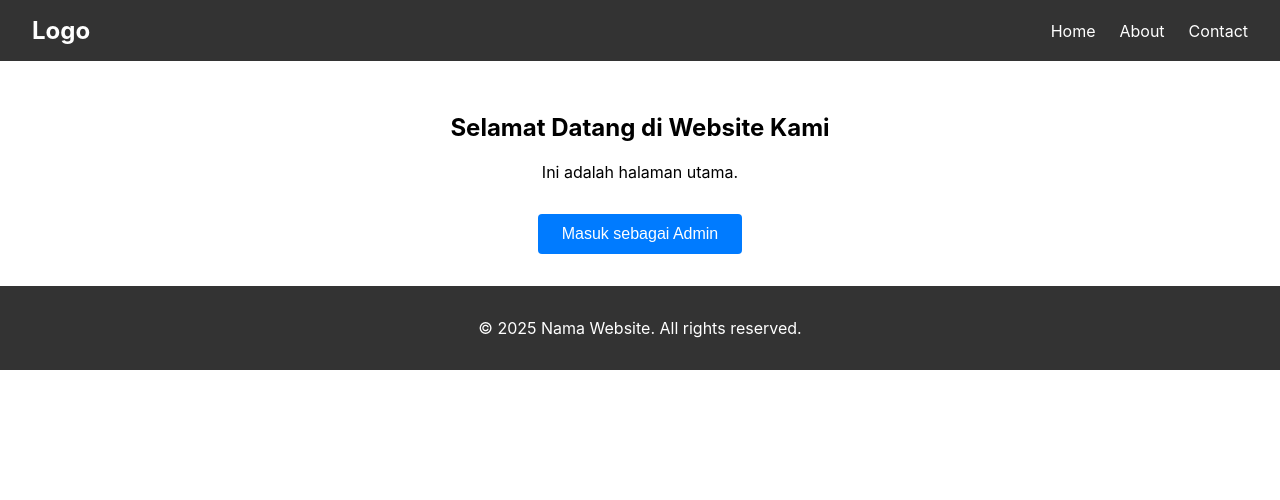
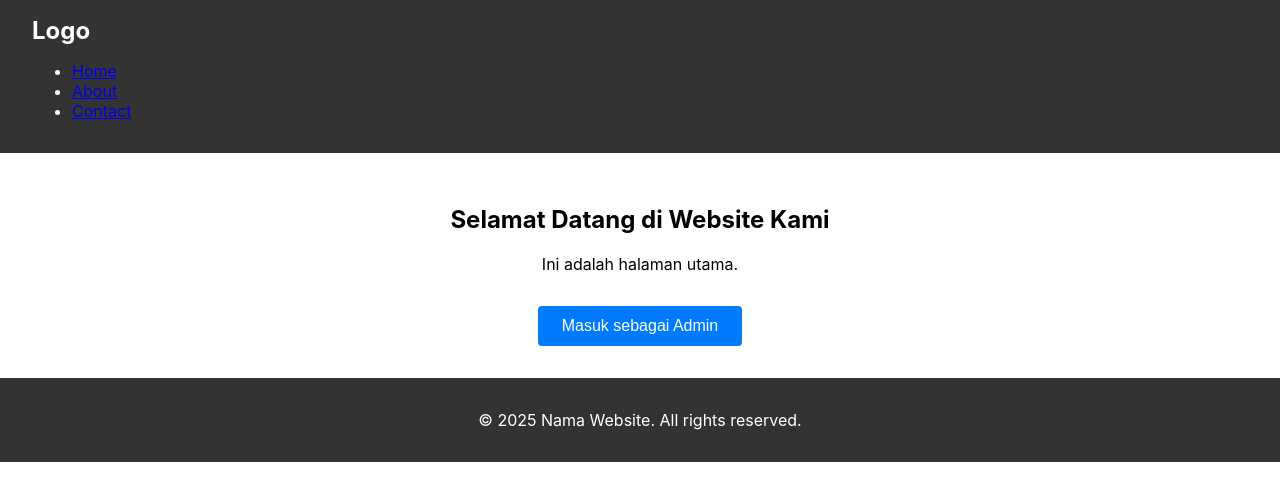
Before and after one commit to shin-meiri/main, a React (Create React App) app: page / in a window 1280 px wide. Shown: the top 500 px of the page. Built offline with nearby package versions, Linux system fonts and the light colour scheme.

Commit message:
Update Header.jsx

```diff
--- a/src/components/Header.jsx
+++ b/src/components/Header.jsx
@@ -1,15 +1,19 @@
 import React from 'react';
-import './Header.css'; // kita buat CSS terpisah agar rapi
+import './Header.css'; // Kita buat CSS-nya di bawah
 
 const Header = () => {
   return (
     <header className="header">
-      <div className="logo">Logo</div>
-      <nav className="nav-menu">
-        <a href="/">Home</a>
-        <a href="/about">About</a>
-        <a href="/contact">Contact</a>
-      </nav>
+      <div className="container">
+        <div className="logo">Logo</div>
+        <nav className="nav">
+          <ul>
+            <li><a href="/">Home</a></li>
+            <li><a href="/about">About</a></li>
+            <li><a href="/contact">Contact</a></li>
+          </ul>
+        </nav>
+      </div>
     </header>
   );
 };
```
